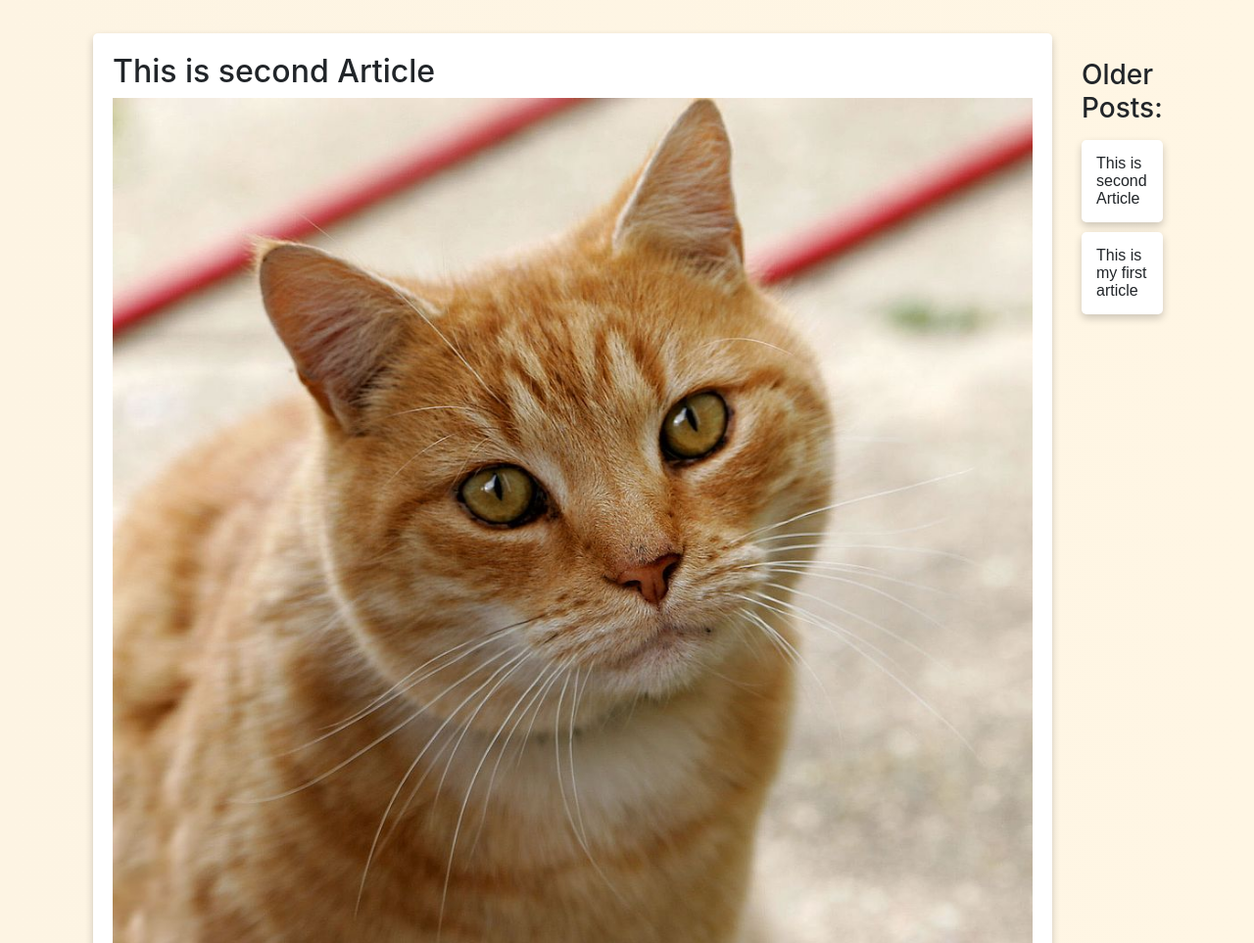
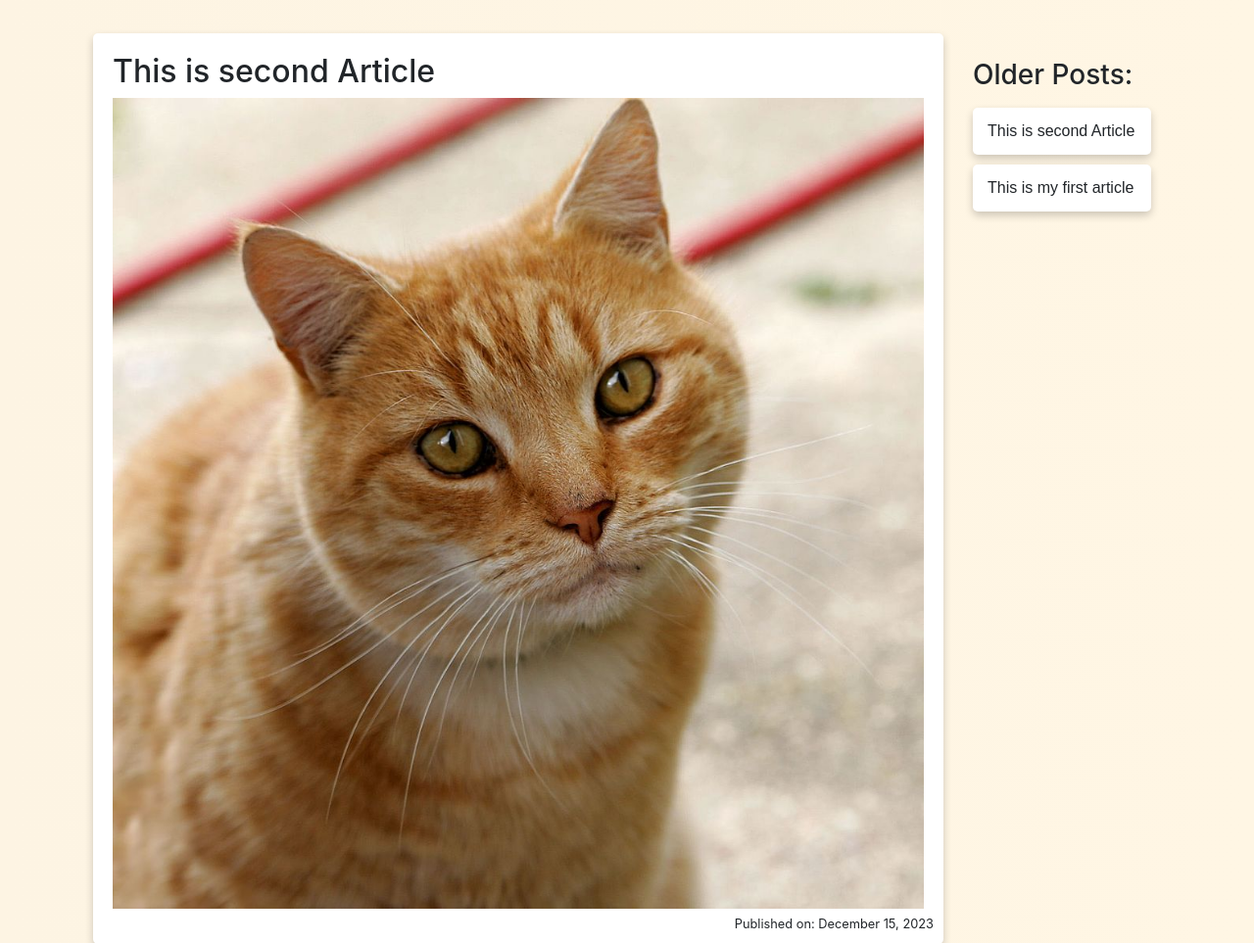
Before and after one commit to rohits144/blogsite, a Django app: page / in a window 1280 px wide. Shown: the part 56-1019 px from the top of the page at 98% size. Run offline with Django 3.2, Linux system fonts and the light colour scheme; data comes from the database, SQL or seed files in the repository; some libraries are stand-ins or nearby versions.

Commit message:
updated width exp

```diff
--- a/blog/templates/article_list.html
+++ b/blog/templates/article_list.html
@@ -16,12 +16,12 @@
 
 
     .left {
-        flex: 0 0 90%;
+        flex: 0 0 80%;
         padding: 10px;
     }
 
     .right {
-        flex: 0 0 10%;
+        flex: 0 0 20%;
         padding: 20px;
     }
 
```
